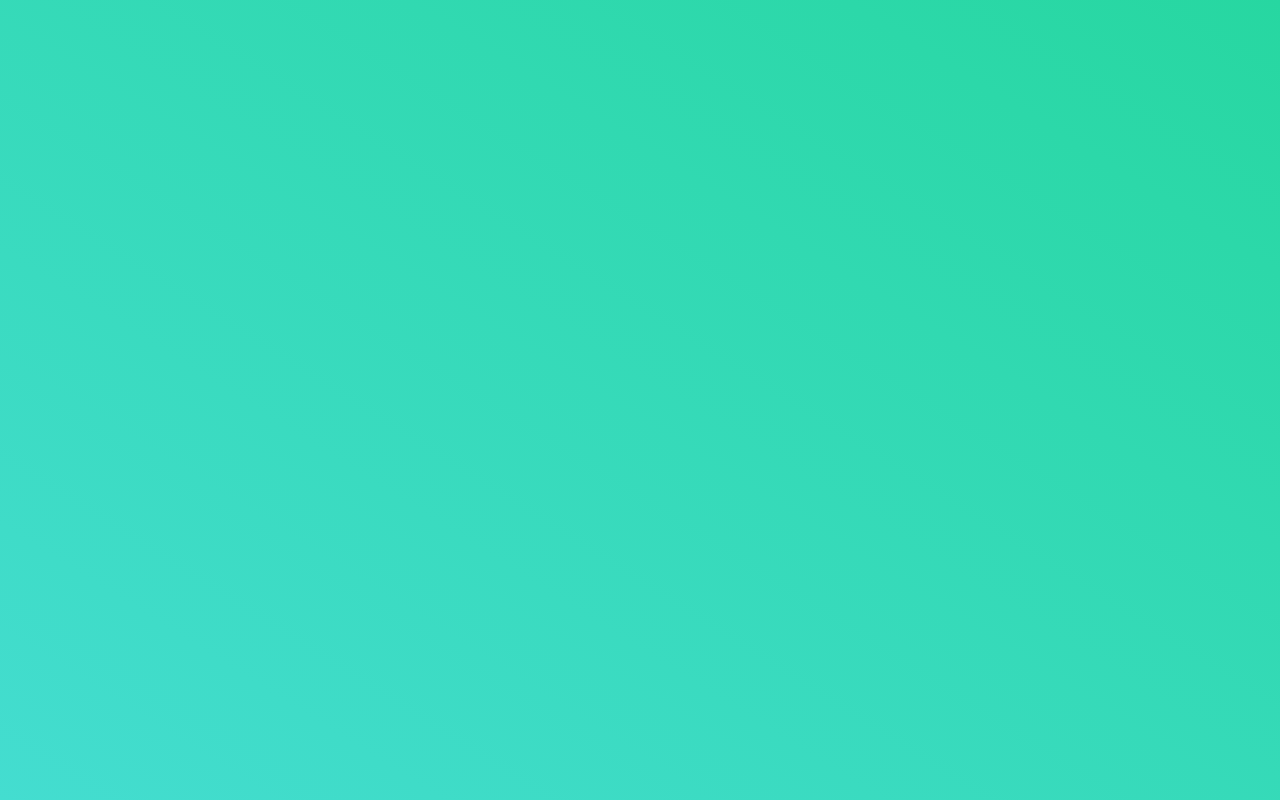
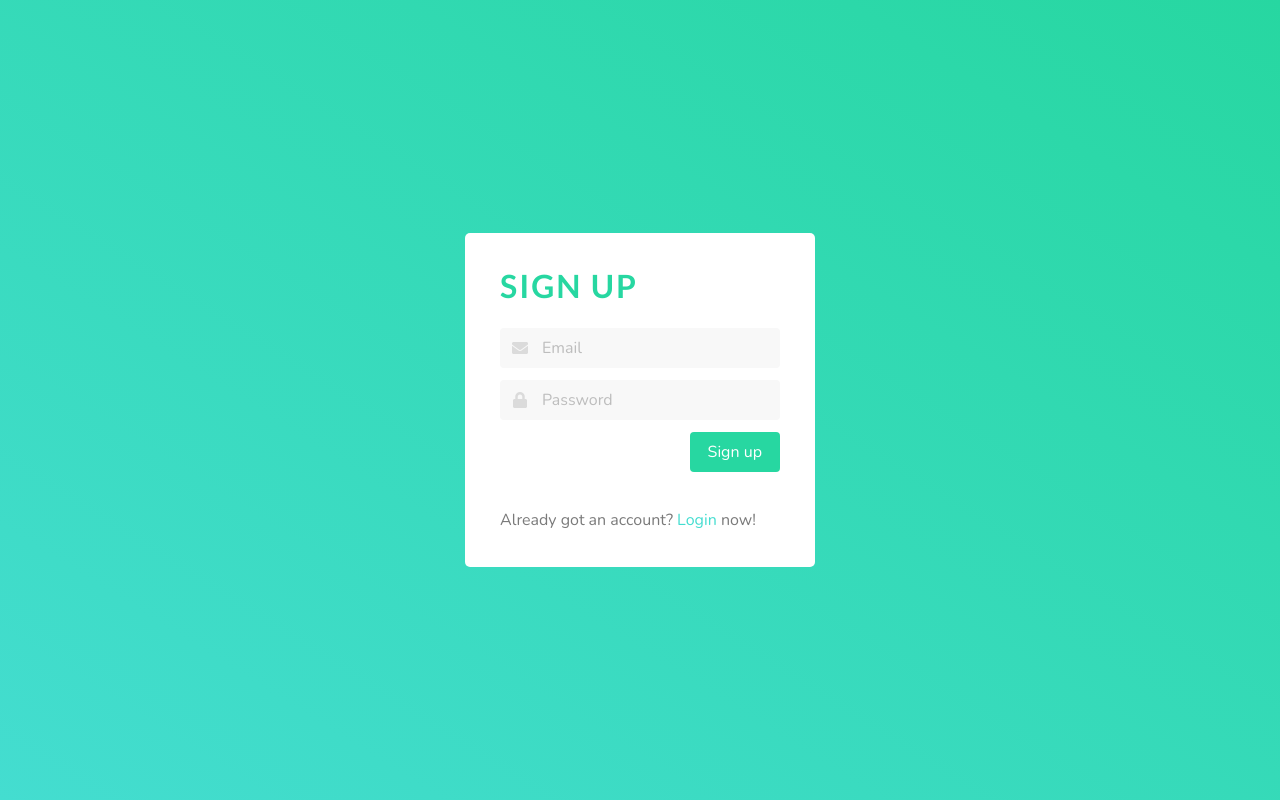
Before and after one commit to pwlgr/movies, an Angular app: page /signup in a window 1280 px wide. Before the commit this address led to /. Built offline with nearby package versions, Linux system fonts and the light colour scheme.

Commit message:
add signup page with api connection

```diff
--- a/src/app/app-routing.module.ts
+++ b/src/app/app-routing.module.ts
@@ -4,6 +4,7 @@ import { MovieViewComponent } from './pages/movie-view/movie-view.component';
 import { NewGenreComponent } from './pages/new-genre/new-genre.component';
 import { NewMovieComponent } from './pages/new-movie/new-movie.component';
 import { LoginPageComponent } from './pages/login-page/login-page.component';
+import { SignupPageComponent } from './pages/signup-page/signup-page.component';
 
 const routes: Routes = [
 	{
@@ -14,6 +15,10 @@ const routes: Routes = [
 	{
 		path: 'login',
 		component: LoginPageComponent
+	},
+	{
+		path: 'signup',
+		component: SignupPageComponent
 	},
 	{
 		path: 'new-genre',
--- a/src/app/app.module.ts
+++ b/src/app/app.module.ts
@@ -12,9 +12,10 @@ import { NewGenreComponent } from './pages/new-genre/new-genre.component';
 import { NewMovieComponent } from './pages/new-movie/new-movie.component';
 import { LoginPageComponent } from './pages/login-page/login-page.component';
 import { AuthService } from './auth.service';
+import { SignupPageComponent } from './pages/signup-page/signup-page.component';
 
 @NgModule({
-	declarations: [ AppComponent, MovieViewComponent, NewGenreComponent, NewMovieComponent, LoginPageComponent ],
+	declarations: [ AppComponent, MovieViewComponent, NewGenreComponent, NewMovieComponent, LoginPageComponent, SignupPageComponent ],
 	imports: [ BrowserModule, AppRoutingModule, HttpModule ],
 	providers: [ MovieService, WebRequestService, AuthService ],
 	bootstrap: [ AppComponent ]
--- a/src/app/auth.service.ts
+++ b/src/app/auth.service.ts
@@ -12,15 +12,12 @@ export class AuthService {
 			shareReplay(),
 			tap((res: any) => {
 				const body = JSON.parse(res._body);
-				console.log(res);
 				this.setSession(body._id, res.headers.get('x-access-token'), res.headers.get('x-refresh-token'));
-				console.log('LOGGED IN');
 			})
 		);
 	}
 
 	private setSession(userId: string, accessToken: string, refreshToken: string) {
-		console.log('from session');
 		localStorage.setItem('user-id', userId);
 		localStorage.setItem('x-access-token', accessToken);
 		localStorage.setItem('x-refresh-token', refreshToken);
@@ -34,4 +31,14 @@ export class AuthService {
 	logout() {
 		this.removeSession();
 	}
+
+	signup(email: string, password: string) {
+		return this.webService.signup(email, password).pipe(
+			shareReplay(),
+			tap((res: any) => {
+				const body = JSON.parse(res._body);
+				this.setSession(body._id, res.headers.get('x-access-token'), res.headers.get('x-refresh-token'));
+			})
+		);
+	}
 }
--- a/src/app/pages/login-page/login-page.component.ts
+++ b/src/app/pages/login-page/login-page.component.ts
@@ -12,8 +12,6 @@ export class LoginPageComponent implements OnInit {
 	ngOnInit() {}
 
 	onLoginButtonClicked(email: string, password: string) {
-		this.authService.login(email, password).subscribe((res: any) => {
-			console.log('this is res', res);
-		});
+		this.authService.login(email, password).subscribe((res: any) => {});
 	}
 }
--- /dev/null
+++ b/src/app/pages/signup-page/signup-page.component.html
@@ -0,0 +1,34 @@
+<div class="centered-content">
+  <div class="white-box">
+
+    <h1 class="title has-text-primary">Sign up</h1>
+
+    <div class="field">
+      <p class="control has-icons-left has-icons-right">
+        <input #emailInput class="input has-background-light" type="email" placeholder="Email">
+        <span class="icon is-small is-left">
+          <i class="fas fa-envelope"></i>
+        </span>
+      </p>
+    </div>
+    <div class="field">
+      <p class="control has-icons-left">
+        <input #passwordInput class="input has-background-light" type="password" placeholder="Password">
+        <span class="icon is-small is-left">
+          <i class="fas fa-lock"></i>
+        </span>
+      </p>
+    </div>
+    <div class="field" style="display: flex; justify-content: flex-end;">
+      <p class="control">
+        <button class="button is-success has-text-white" (click)="onSignupButtonClicked(emailInput.value, passwordInput.value)">
+          Sign up
+        </button>
+      </p>
+    </div>
+    <br>
+
+    <p class="has-text-grey">Already got an account? <a routerLink="/login">Login</a> now!</p>
+
+  </div>
+</div>
--- /dev/null
+++ b/src/app/pages/signup-page/signup-page.component.ts
@@ -0,0 +1,17 @@
+import { Component, OnInit } from '@angular/core';
+import { AuthService } from '../../auth.service';
+
+@Component({
+	selector: 'app-signup-page',
+	templateUrl: './signup-page.component.html',
+	styleUrls: [ './signup-page.component.scss' ]
+})
+export class SignupPageComponent implements OnInit {
+	constructor(private authService: AuthService) {}
+
+	ngOnInit() {}
+
+	onSignupButtonClicked(email: string, password: string) {
+		this.authService.signup(email, password).subscribe((res: any) => {});
+	}
+}
--- a/src/app/web-request.service.ts
+++ b/src/app/web-request.service.ts
@@ -30,4 +30,11 @@ export class WebRequestService {
 			password
 		});
 	}
+
+	signup(email: string, password: string) {
+		return this.http.post(`${this.ROOT_URL}/users`, {
+			email,
+			password
+		});
+	}
 }
```
Also changed, not shown: src/app/pages/signup-page/signup-page.component.scss (added), 1 other file (tests, documents, lock files or other folders).
